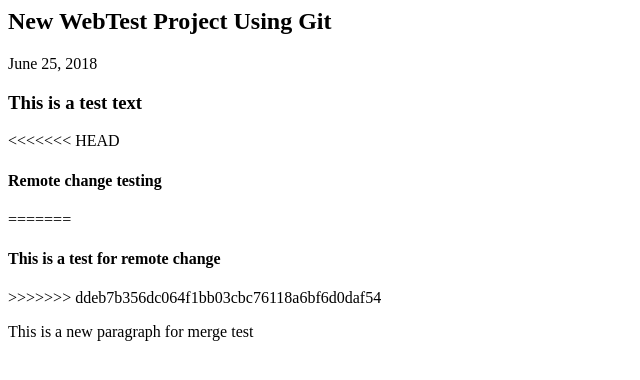
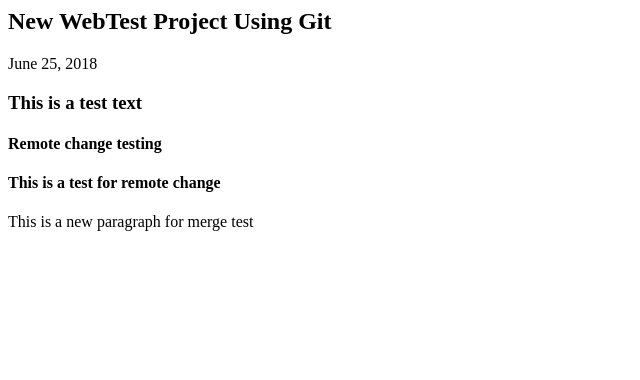
Before and after one commit to ns9211/webtest2506, a plain HTML site: page index.html in a window 1280 px wide. Shown: the whole page, without its empty margins (0-640 px from the left). Drawn offline with Linux system fonts and the light colour scheme.

Commit message:
remote2 change test

```diff
--- a/index.html
+++ b/index.html
@@ -8,11 +8,8 @@
 
 <p>June 25, 2018</p>
 <h3>This is a test text</h3>
-<<<<<<< HEAD
 <h4>Remote change testing</h4>
-=======
  <h4>This is a test for remote change</h4>
->>>>>>> ddeb7b356dc064f1bb03cbc76118a6bf6d0daf54
 <p> This is a new paragraph for merge test </p>
 
 </body>
```
